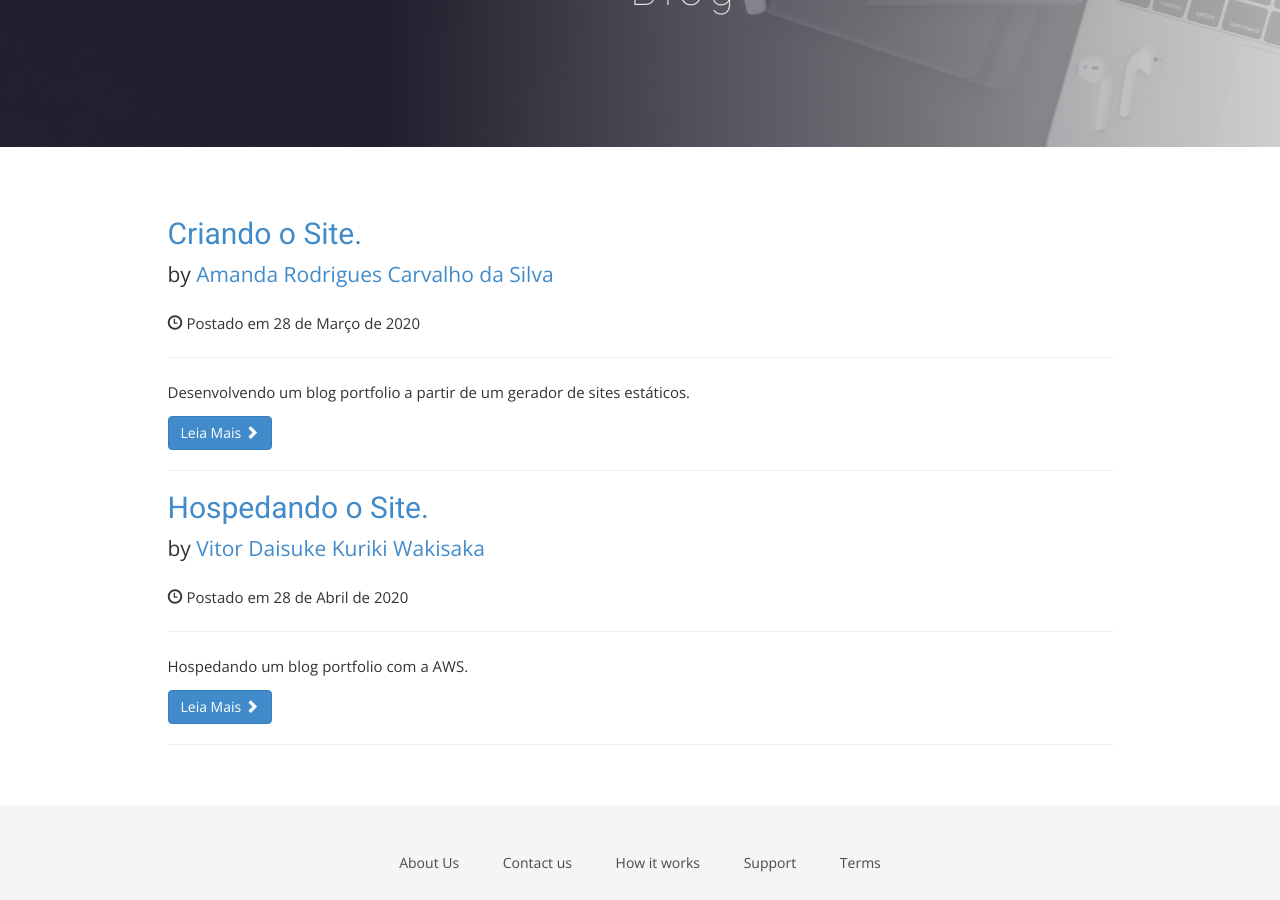
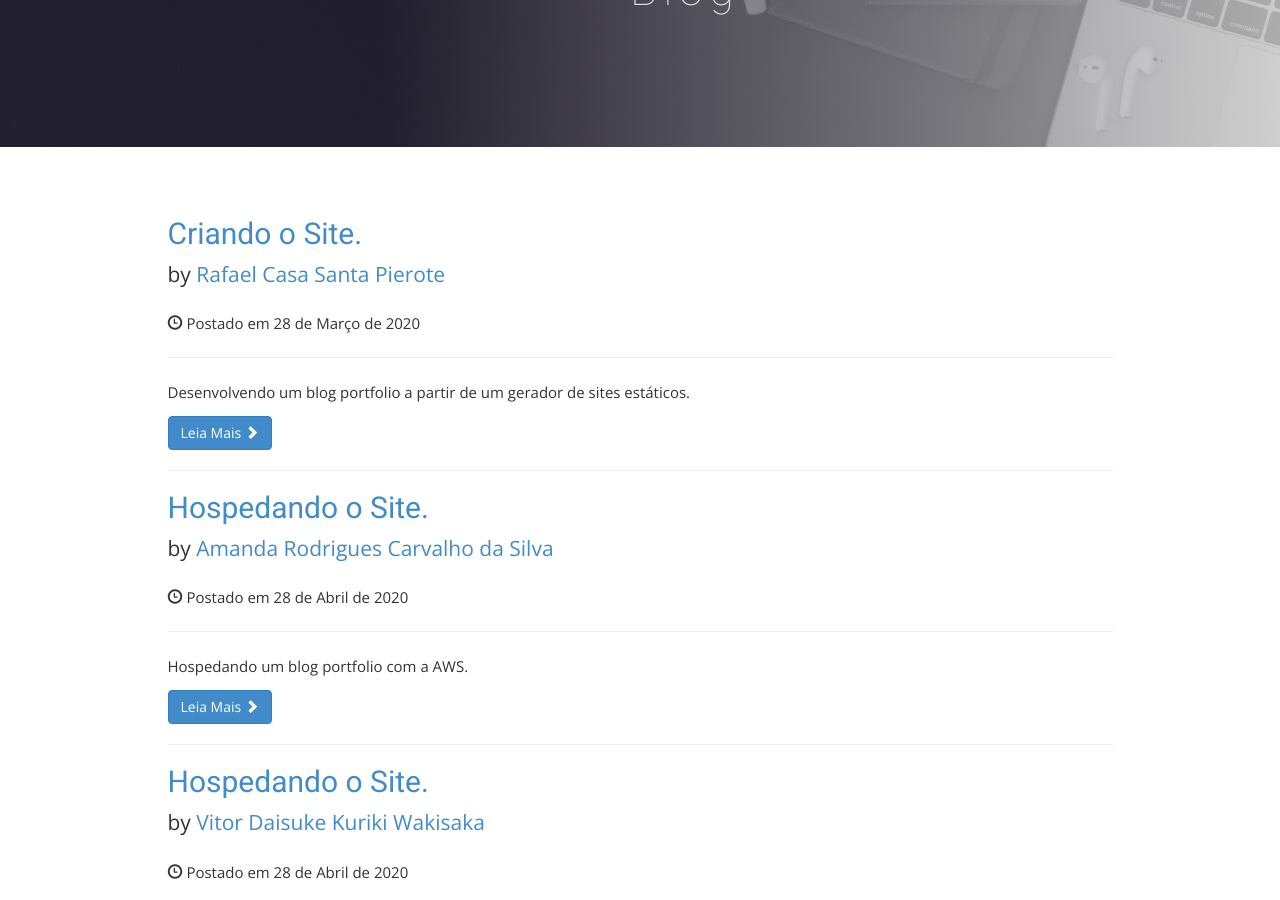
Before and after one commit to AmandaRCarvalhoS/PI-blog, a Jekyll site: the page built from pages/blog.html, in a window 1280 px wide and 900 px high, scrolled down 275 px. Built offline with Jekyll 4.4.1, drawn with Linux system fonts in a browser that asks for light colours; nearby versions of some CDN libraries; some web fonts are replaced; library files that are not in the unit come from our copies; comment, search, counter and statistics services are not loaded.

Commit message:
12_06.v2

```diff
--- a/_includes/blog.html
+++ b/_includes/blog.html
@@ -21,23 +21,30 @@
 
                     <!-- Blog Post -->
                     <h2><a href="/blog/portfolio">Criando o Site.</a></h2>
-
-                    <p class="lead">by <a href="/perfil/amanda.html">Amanda Rodrigues Carvalho da Silva</a></p>
+                    <p class="lead">by <a href="/perfil/rafael.html">Rafael Casa Santa Pierote</a></p>
                     <p><span class="glyphicon glyphicon-time"></span> Postado em 28 de Março de 2020</p>
                     <hr>
                     <p>Desenvolvendo um blog portfolio a partir de um gerador de sites estáticos.</p>
-
                     <a class="btn btn-primary" href="/blog/portfolio.html">Leia Mais
                         <span class="glyphicon glyphicon-chevron-right"></span></a>
                     <hr>
 
+
                     <h2><a href="/blog/nuvem">Hospedando o Site.</a></h2>
+                    <p class="lead">by <a href="/perfil/amanda.html">Amanda Rodrigues Carvalho da Silva</a></p>
+                    <p><span class="glyphicon glyphicon-time"></span> Postado em 28 de Abril de 2020</p>
+                    <hr>
+                    <p>Hospedando um blog portfolio com a AWS.</p>
+                    <a class="btn btn-primary" href="/blog/nuvem.html">Leia Mais
+                        <span class="glyphicon glyphicon-chevron-right"></span></a>
+                    <hr>
 
+
+                    <h2><a href="/blog/nuvem">Hospedando o Site.</a></h2>
                     <p class="lead">by <a href="/perfil/vitor.html">Vitor Daisuke Kuriki Wakisaka</a></p>
                     <p><span class="glyphicon glyphicon-time"></span> Postado em 28 de Abril de 2020</p>
                     <hr>
                     <p>Hospedando um blog portfolio com a AWS.</p>
-
                     <a class="btn btn-primary" href="/blog/nuvem.html">Leia Mais
                         <span class="glyphicon glyphicon-chevron-right"></span></a>
                     <hr>
```
Also changed, not shown: _posts/2020-03-28-portfolio.md (+1 -1 lines).
